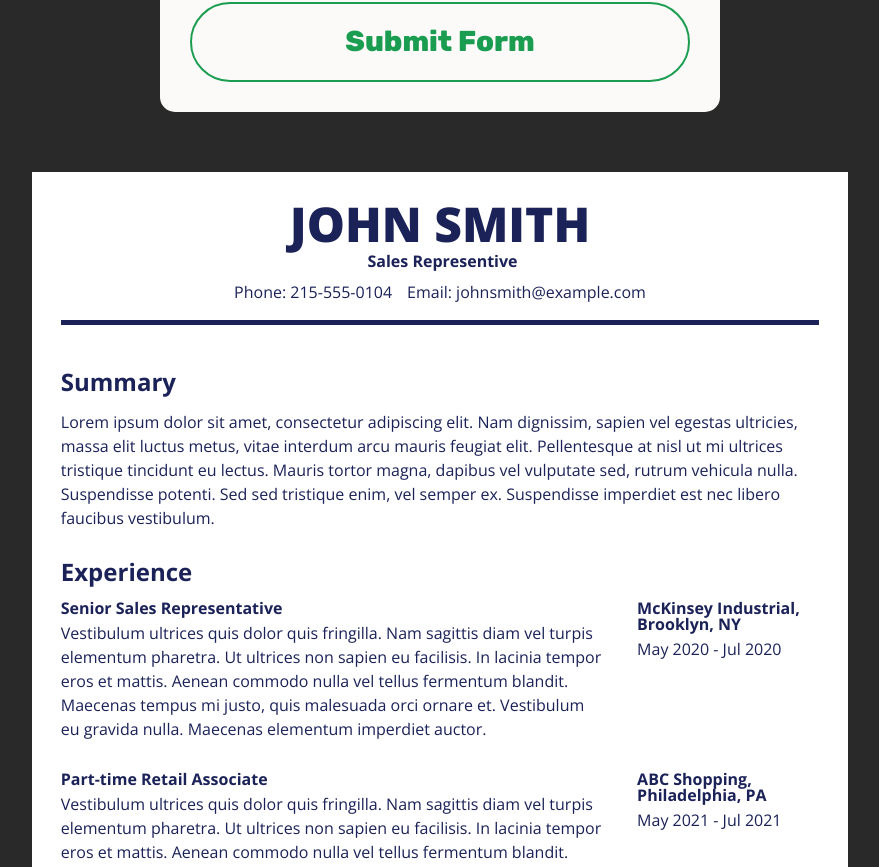
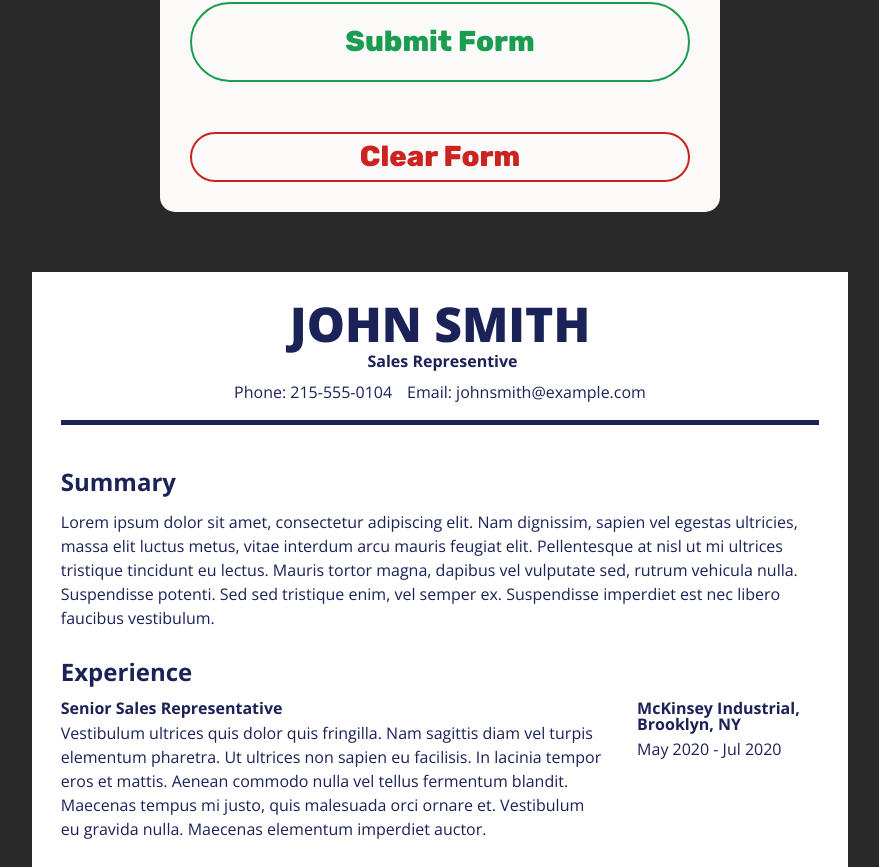
Before and after one commit to omardevelops/cv-app, a React (Vite) app: page / in a window 1280 px wide. Shown: the part 3634-4501 px from the top of the page, without its empty margins (200-1079 px from the left). Built offline with nearby package versions, Linux system fonts and the light colour scheme; the HTML template or start-up script is replaced by a standard one; a web font is replaced by a local one.

Commit message:
add: ability to clear form

```diff
--- a/src/App.css
+++ b/src/App.css
@@ -168,13 +168,26 @@ form button.remove:hover {
   background-color: var(--accent-color-2);
   color: white;
 }
-form button.submit {
-  color: var(--accent-color-4);
-  border: 2px solid var(--accent-color-4);
+form button.submit,
+form button.clear {
+  border: 2px solid black;
   height: 80px;
   margin-top: 50px;
   border-radius: 50px;
   font-size: 1.8rem;
+}
+form button.clear {
+  height: 50px;
+  color: var(--accent-color-2);
+  border-color: var(--accent-color-2);
+}
+form button.clear:hover {
+  color: white;
+  background-color: var(--accent-color-2);
+}
+form button.submit {
+  color: var(--accent-color-4);
+  border-color: var(--accent-color-4);
 }
 form button.submit:hover {
   color: white;
--- a/src/App.jsx
+++ b/src/App.jsx
@@ -85,11 +85,31 @@ class App extends React.Component {
     });
   };
 
-  setInitialInfo = () => {
+  handleClear = () => {
     this.setState({
-      info: initialInfo,
+      info: {
+        general: [
+          {
+            firstName: '',
+            lastName: '',
+            title: '',
+            email: '',
+            phone: '',
+            summary: '',
+            id: nanoid(),
+          },
+        ],
+        education: [],
+        experience: [],
+      },
     });
   };
+
+  // setInitialInfo = () => {
+  //   this.setState({
+  //     info: initialInfo,
+  //   });
+  // };
 
   render() {
     const { info, isFormSubmitted } = this.state;
@@ -110,6 +130,7 @@ class App extends React.Component {
             isSubmitted={isFormSubmitted}
             handleSubmission={this.submitForm}
             handleChange={this.handleChange}
+            handleClear={this.handleClear}
             addToSection={this.addToSection}
             removeFromSection={this.removeFromSection}
           />
--- a/src/components/Form.jsx
+++ b/src/components/Form.jsx
@@ -108,7 +108,7 @@ class Form extends React.Component {
   };
 
   render() {
-    const { info } = this.props; // Get state
+    const { info, handleClear } = this.props; // Get state
     const sections = Object.keys(info); // Get sections (general, education, experience, etc...)
     return (
       <form onSubmit={this.onFormSubmit}>
@@ -123,8 +123,12 @@ class Form extends React.Component {
             </fieldset>
           </div>
         ))}
+
         <button type="submit" className="submit">
           Submit Form
+        </button>
+        <button type="button" className="clear" onClick={handleClear}>
+          Clear Form
         </button>
       </form>
     );
```
